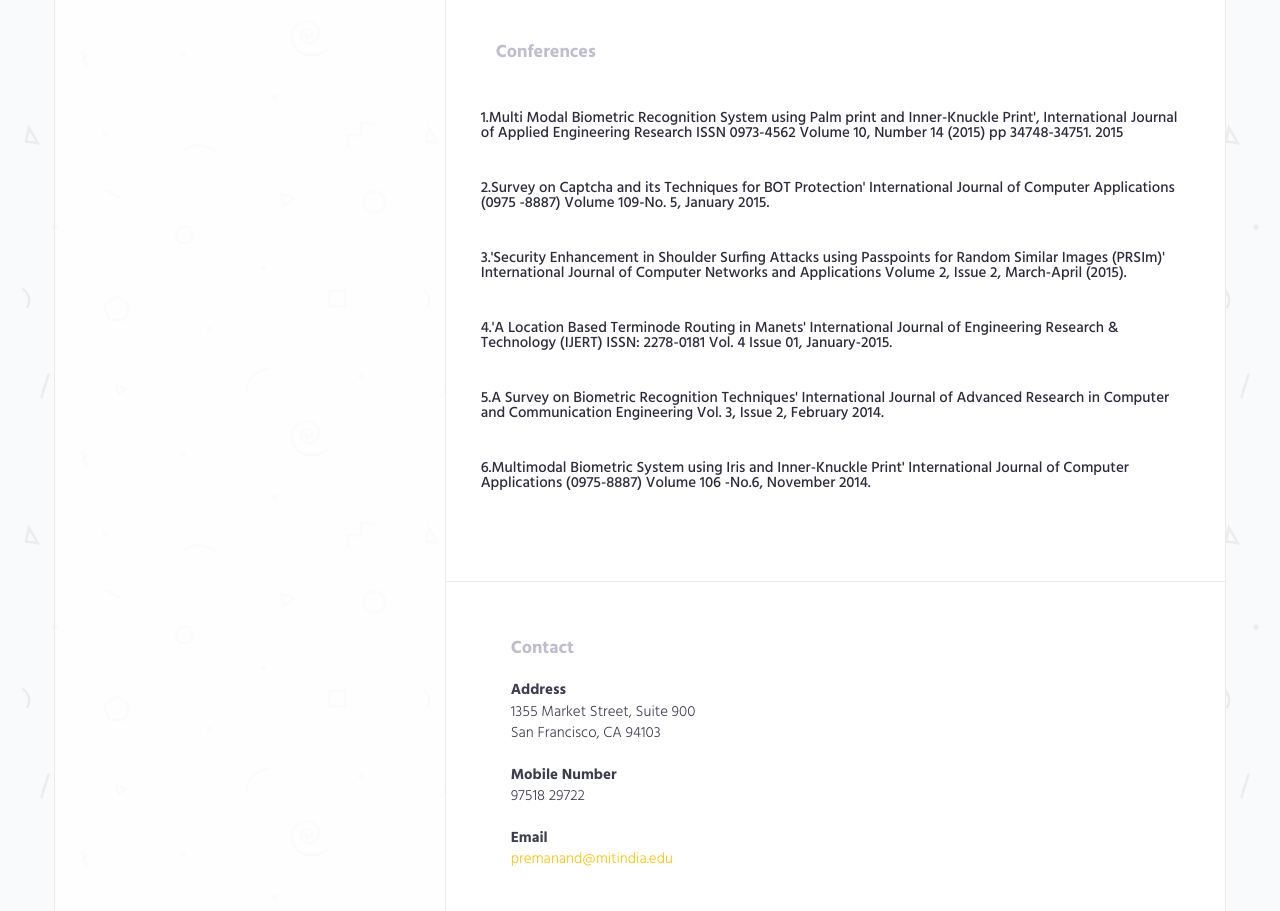
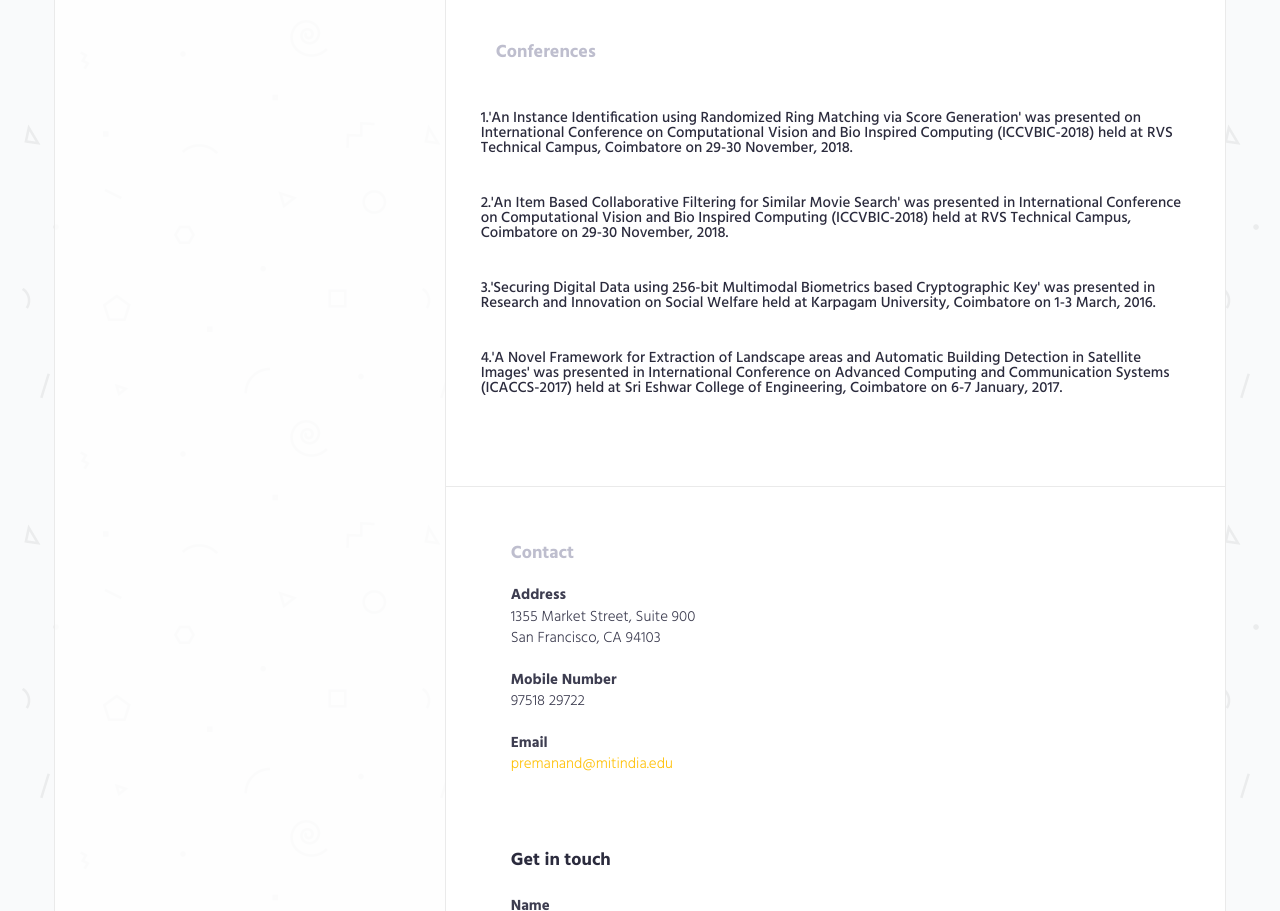
Before and after one commit to premanandv/premanandv.github.io, a plain HTML site: page index.html in a window 1280 px wide. Shown: the part 2231-3142 px from the top of the page. Drawn offline with Linux system fonts and the light colour scheme.

Commit message:
Update index.html

```diff
--- a/index.html
+++ b/index.html
@@ -409,45 +409,32 @@
             <div class="content-item">
 
 
-                    <h4>1.Multi Modal Biometric Recognition System using Palm print and Inner-Knuckle Print', International Journal of Applied Engineering Research ISSN 0973-4562 Volume 10, Number 14 (2015) pp 34748-34751. 2015 </h4>
+                    <h4>1.'An Instance Identification using Randomized Ring Matching via Score Generation' was presented on International Conference on Computational Vision and Bio Inspired Computing (ICCVBIC-2018) held at RVS Technical Campus, Coimbatore on 29-30 November, 2018. </h4>
 
 
             </div>
             <div class="content-item">
 
 
-                    <h4>2.Survey on Captcha and its Techniques for BOT Protection' International Journal of Computer Applications (0975 -8887) Volume 109-No. 5, January 2015. </h4>
+                    <h4>2.'An Item Based Collaborative Filtering for Similar Movie Search' was presented in International Conference on Computational Vision and Bio Inspired Computing (ICCVBIC-2018) held at RVS Technical Campus, Coimbatore on 29-30 November, 2018. </h4>
 
 
             </div>
             <div class="content-item">
 
 
-                    <h4>3.'Security Enhancement in Shoulder Surfing Attacks using Passpoints for Random Similar Images (PRSIm)' International Journal of Computer Networks and Applications Volume 2, Issue 2, March-April (2015). </h4>
+                    <h4>3.'Securing Digital Data using 256-bit Multimodal Biometrics based Cryptographic Key' was presented in Research and Innovation on Social Welfare held at Karpagam University, Coimbatore on 1-3 March, 2016.</h4>
 
 
             </div>
             <div class="content-item">
 
 
-                    <h4>4.'A Location Based Terminode Routing in Manets' International Journal of Engineering Research & Technology (IJERT) ISSN: 2278-0181 Vol. 4 Issue 01, January-2015.</h4>
+                    <h4>4.'A Novel Framework for Extraction of Landscape areas and Automatic Building Detection in Satellite Images' was presented in International Conference on Advanced Computing and Communication Systems (ICACCS-2017) held at Sri Eshwar College of Engineering, Coimbatore on 6-7 January, 2017.</h4>
 
 
             </div>
-            <div class="content-item">
 
-
-                    <h4>5.A Survey on Biometric Recognition Techniques' International Journal of Advanced Research in Computer and Communication Engineering Vol. 3, Issue 2, February 2014.</h4>
-
-
-            </div>
-            <div class="content-item">
-
-
-                    <h4>6.Multimodal Biometric System using Iris and Inner-Knuckle Print' International Journal of Computer Applications (0975-8887) Volume 106 -No.6, November 2014. </h4>
-
-
-            </div>
 
 
         </div>
```
